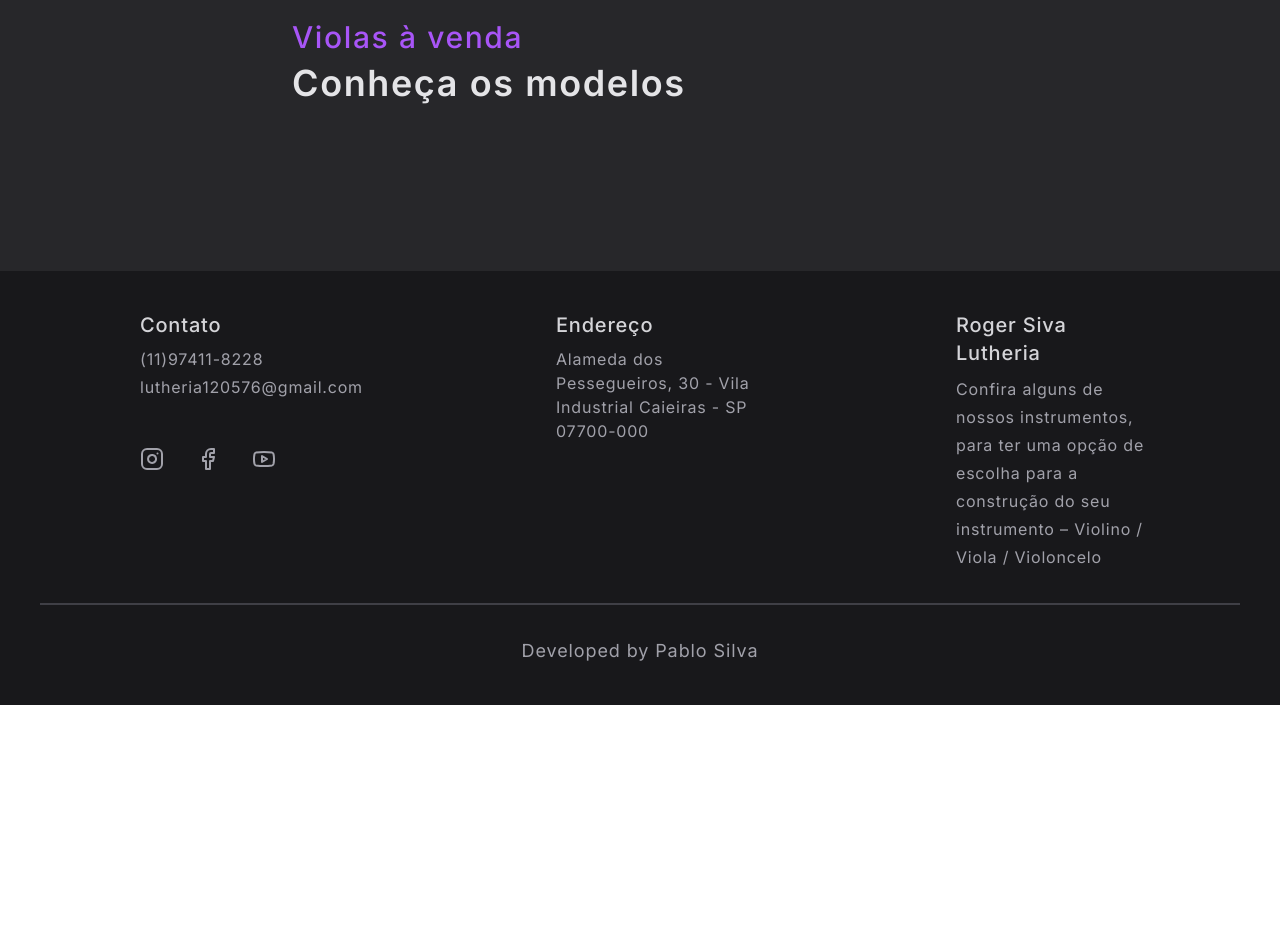
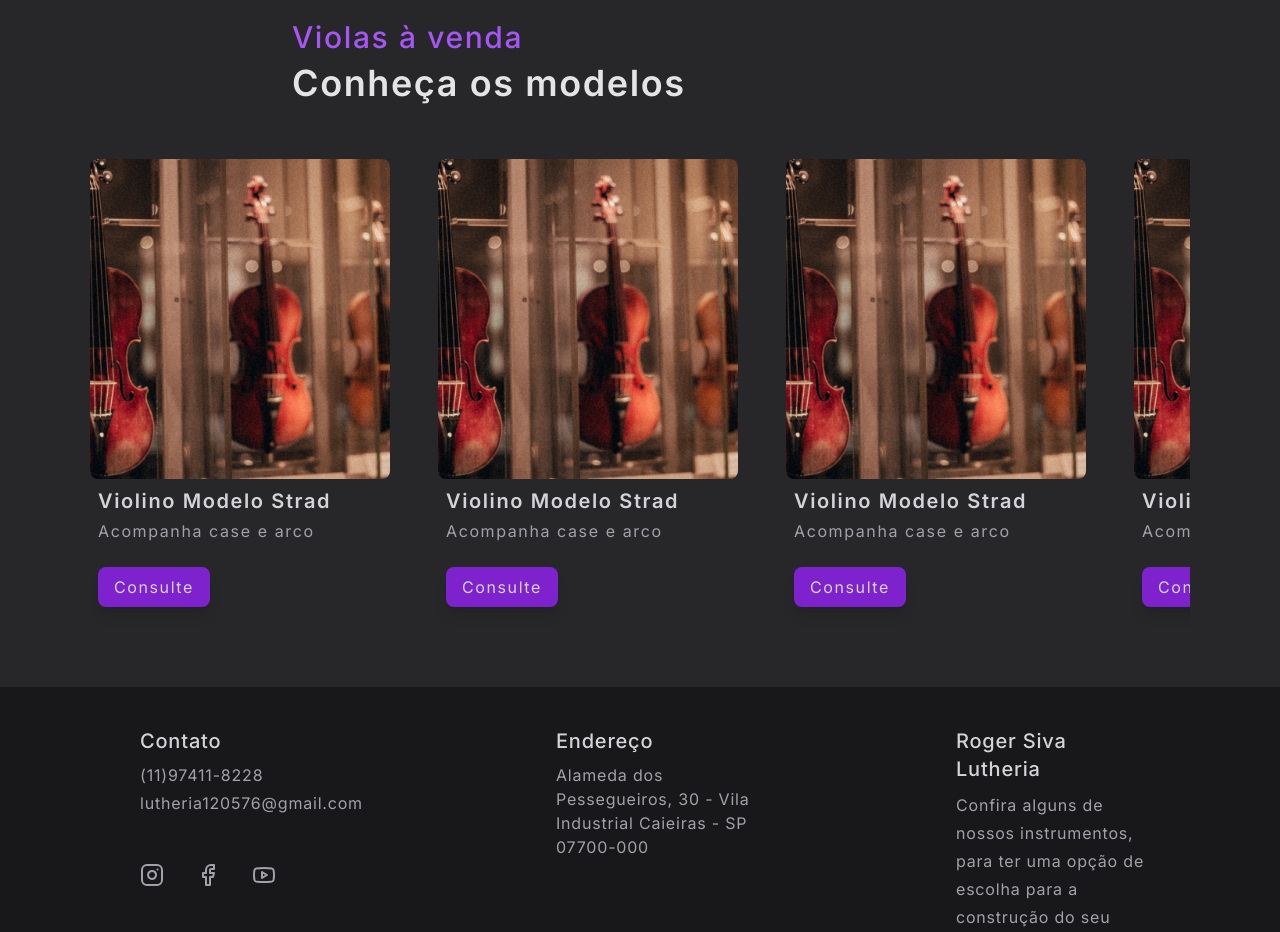
Before and after one commit to PabloJesusdaSilva/Lutheria, a Next.js app: page /violas in a window 1280 px wide. Shown: the part 1320-2252 px from the top of the page. Before the commit the page ends 2025 px from the top, so only its background shows below. Built offline with nearby package versions, Linux system fonts and the light colour scheme.

Commit message:
:fix: fixing carousel error

```diff
--- a/src/app/cellos/page.tsx
+++ b/src/app/cellos/page.tsx
@@ -7,6 +7,39 @@ import HeaderSection from '../partials/SectionDescription';
 import Carousel from '../components/Carousel';
 
 import ImageProduct from '@/app/assets/violins/violins.jpg';
+
+const data = [
+   {
+      image: ImageProduct,
+      alt: 'Foto ilustrativa do violino',
+      title: 'Violino Modelo Strad',
+      description: 'Acompanha case e arco'
+   },
+   {
+      image: ImageProduct,
+      alt: 'Foto ilustrativa do violino',
+      title: 'Violino Modelo Strad',
+      description: 'Acompanha case e arco'
+   },
+   {
+      image: ImageProduct,
+      alt: 'Foto ilustrativa do violino',
+      title: 'Violino Modelo Strad',
+      description: 'Acompanha case e arco'
+   },
+   {
+      image: ImageProduct,
+      alt: 'Foto ilustrativa do violino',
+      title: 'Violino Modelo Strad',
+      description: 'Acompanha case e arco'
+   },
+   {
+      image: ImageProduct,
+      alt: 'Foto ilustrativa do violino',
+      title: 'Violino Modelo Strad',
+      description: 'Acompanha case e arco'
+   },
+];
 
 const Violins = () => {
    return(
@@ -53,11 +86,39 @@ const Violins = () => {
                </div>
 
                <div className='
-                  flex flex-col items-center pt-6 pb-28 space-x-0 h-auto
+                  flex flex-col items-center pt-6 pb-52 space-x-0 h-auto
                   md:flex-row md:items-start md:space-x-4 md:space-y-0 w-9/12 max-w-[1100px] overflow-hidden
                '>
                   <Carousel
-                     actions
+                     actions={
+                        data.map((item) => {
+                           return(
+                              <div className='min-w-[300px] h-80'>
+                                 <Image
+                                    alt={item.alt}
+                                    src={item.image}
+                                    className='w-full h-full object-cover rounded-lg'
+                                 />
+
+                                 <div className='p-2 text-zinc-300 tracking-widest'>
+                                    <h2 className='text-xl font-semibold'>
+                                       {item.title}
+                                    </h2>
+
+                                    <p className='mt-1 mb-6 text-zinc-400'>
+                                       {item.description }
+                                    </p>
+
+                                    <button className='px-4 py-2 rounded-lg shadow-lg bg-purple-700'>
+                                       <span className='text-zinc-300'>
+                                          Consulte
+                                       </span>
+                                    </button>
+                                 </div>
+                              </div>
+                           )
+                        })
+                     }
                   />
                </div>
             </div>
--- a/src/app/components/Carousel.tsx
+++ b/src/app/components/Carousel.tsx
@@ -21,7 +21,7 @@ const Carousel = ({ actions }: ICarousel) => {
   return (
       <motion.div
          ref={carousel}
-         className='w-full max-w-[900px] cursor-grab'
+         className='w-full max-w-9/12 cursor-grab'
          whileTap={{ cursor: 'grabbing' }}
       >
          <motion.div
--- a/src/app/violas/page.tsx
+++ b/src/app/violas/page.tsx
@@ -5,6 +5,39 @@ import HeaderSection from '../partials/SectionDescription';
 import Carousel from '../components/Carousel';
 
 import ImageProduct from '@/app/assets/violins/violins.jpg';
+
+const data = [
+   {
+      image: ImageProduct,
+      alt: 'Foto ilustrativa do violino',
+      title: 'Violino Modelo Strad',
+      description: 'Acompanha case e arco'
+   },
+   {
+      image: ImageProduct,
+      alt: 'Foto ilustrativa do violino',
+      title: 'Violino Modelo Strad',
+      description: 'Acompanha case e arco'
+   },
+   {
+      image: ImageProduct,
+      alt: 'Foto ilustrativa do violino',
+      title: 'Violino Modelo Strad',
+      description: 'Acompanha case e arco'
+   },
+   {
+      image: ImageProduct,
+      alt: 'Foto ilustrativa do violino',
+      title: 'Violino Modelo Strad',
+      description: 'Acompanha case e arco'
+   },
+   {
+      image: ImageProduct,
+      alt: 'Foto ilustrativa do violino',
+      title: 'Violino Modelo Strad',
+      description: 'Acompanha case e arco'
+   },
+];
 
 const Violas = () => {
    return(
@@ -51,11 +84,39 @@ const Violas = () => {
                </div>
 
                <div className='
-                  flex flex-col items-center pt-6 pb-28 space-x-0 h-auto
+                  flex flex-col items-center pt-6 pb-52 space-x-0 h-auto
                   md:flex-row md:items-start  md:space-x-4 md:space-y-0 w-full max-w-[1100px] overflow-hidden
                '>
                   <Carousel
-                     actions
+                     actions={
+                        data.map((item) => {
+                           return(
+                              <div className='min-w-[300px] h-80'>
+                                 <Image
+                                    alt={item.alt}
+                                    src={item.image}
+                                    className='w-full h-full object-cover rounded-lg'
+                                 />
+
+                                 <div className='p-2 text-zinc-300 tracking-widest'>
+                                    <h2 className='text-xl font-semibold'>
+                                       {item.title}
+                                    </h2>
+
+                                    <p className='mt-1 mb-6 text-zinc-400'>
+                                       {item.description }
+                                    </p>
+
+                                    <button className='px-4 py-2 rounded-lg shadow-lg bg-purple-700'>
+                                       <span className='text-zinc-300'>
+                                          Consulte
+                                       </span>
+                                    </button>
+                                 </div>
+                              </div>
+                           )
+                        })
+                     }
                   />
                </div>
             </div>
--- a/src/app/violins/page.tsx
+++ b/src/app/violins/page.tsx
@@ -6,6 +6,38 @@ import Carousel from '../components/Carousel';
 
 import ImageProduct from '@/app/assets/violins/violins.jpg';
 
+const data = [
+   {
+      image: ImageProduct,
+      alt: 'Foto ilustrativa do violino',
+      title: 'Violino Modelo Strad',
+      description: 'Acompanha case e arco'
+   },
+   {
+      image: ImageProduct,
+      alt: 'Foto ilustrativa do violino',
+      title: 'Violino Modelo Strad',
+      description: 'Acompanha case e arco'
+   },
+   {
+      image: ImageProduct,
+      alt: 'Foto ilustrativa do violino',
+      title: 'Violino Modelo Strad',
+      description: 'Acompanha case e arco'
+   },
+   {
+      image: ImageProduct,
+      alt: 'Foto ilustrativa do violino',
+      title: 'Violino Modelo Strad',
+      description: 'Acompanha case e arco'
+   },
+   {
+      image: ImageProduct,
+      alt: 'Foto ilustrativa do violino',
+      title: 'Violino Modelo Strad',
+      description: 'Acompanha case e arco'
+   },
+];
 
 const Violins = () => {
    return(
@@ -53,11 +85,39 @@ const Violins = () => {
 
                <div
                   className='
-                     flex flex-col items-center pt-6 pb-28 space-x-0 h-auto
-                     md:flex-row md:items-start w-full max-w-[1100px] overflow-hidden md:space-x-4 md:space-y-0
+                     flex flex-col items-center pt-6 pb-52 space-x-0 h-auto
+                     md:flex-row md:items-start md:space-x-4 md:space-y-0 w-9/12 overflow-hidden
                '>
                   <Carousel
-                     actions
+                     actions={
+                        data.map((item) => {
+                           return(
+                              <div className='min-w-[300px] h-80'>
+                                 <Image
+                                    alt={item.alt}
+                                    src={item.image}
+                                    className='w-full h-full object-cover rounded-lg'
+                                 />
+
+                                 <div className='p-2 text-zinc-300 tracking-widest'>
+                                    <h2 className='text-xl font-semibold'>
+                                       {item.title}
+                                    </h2>
+
+                                    <p className='mt-1 mb-6 text-zinc-400'>
+                                       {item.description }
+                                    </p>
+
+                                    <button className='px-4 py-2 rounded-lg shadow-lg bg-purple-700'>
+                                       <span className='text-zinc-300'>
+                                          Consulte
+                                       </span>
+                                    </button>
+                                 </div>
+                              </div>
+                           )
+                        })
+                     }
                   />
                </div>
             </div>
```
